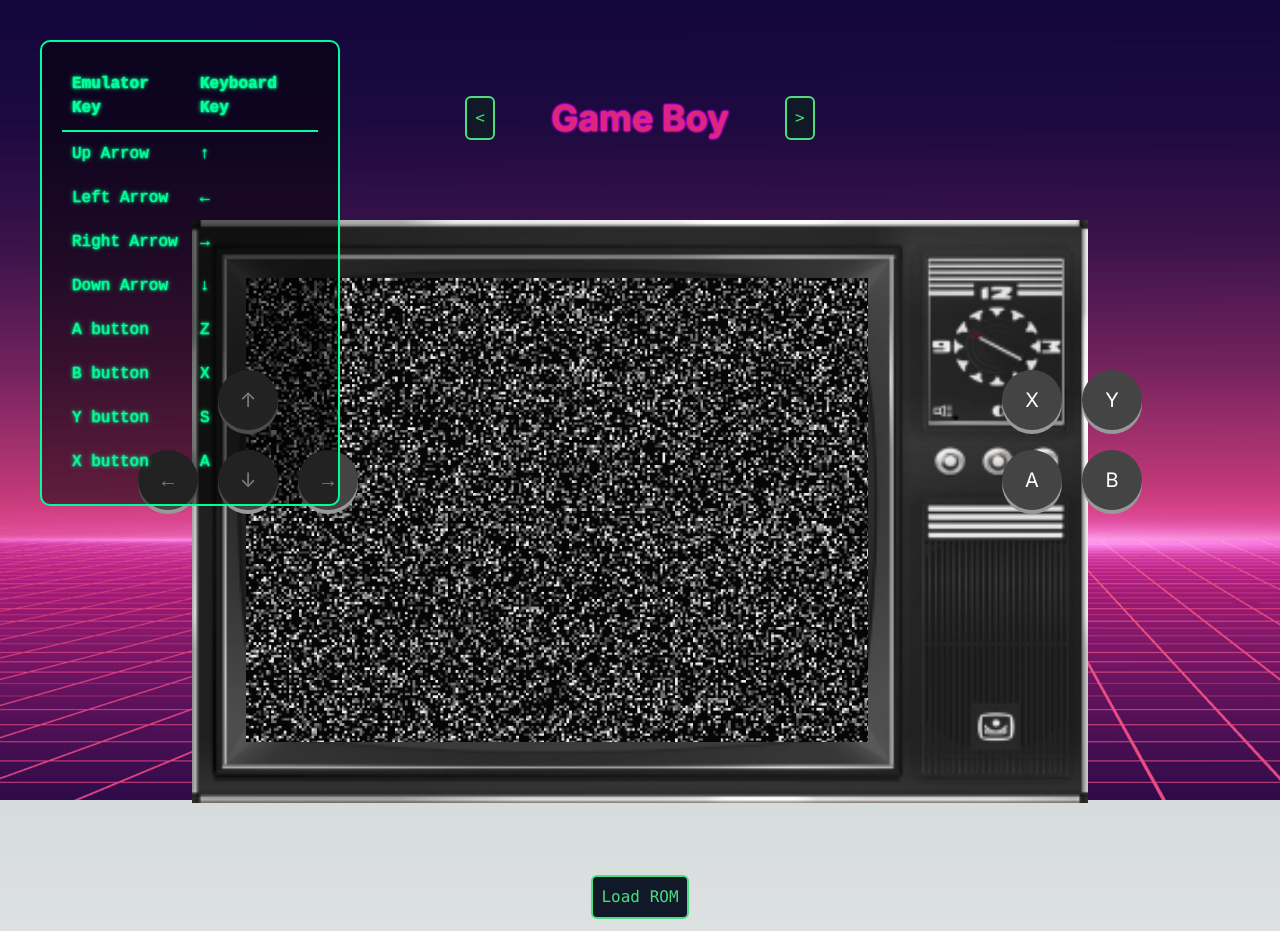
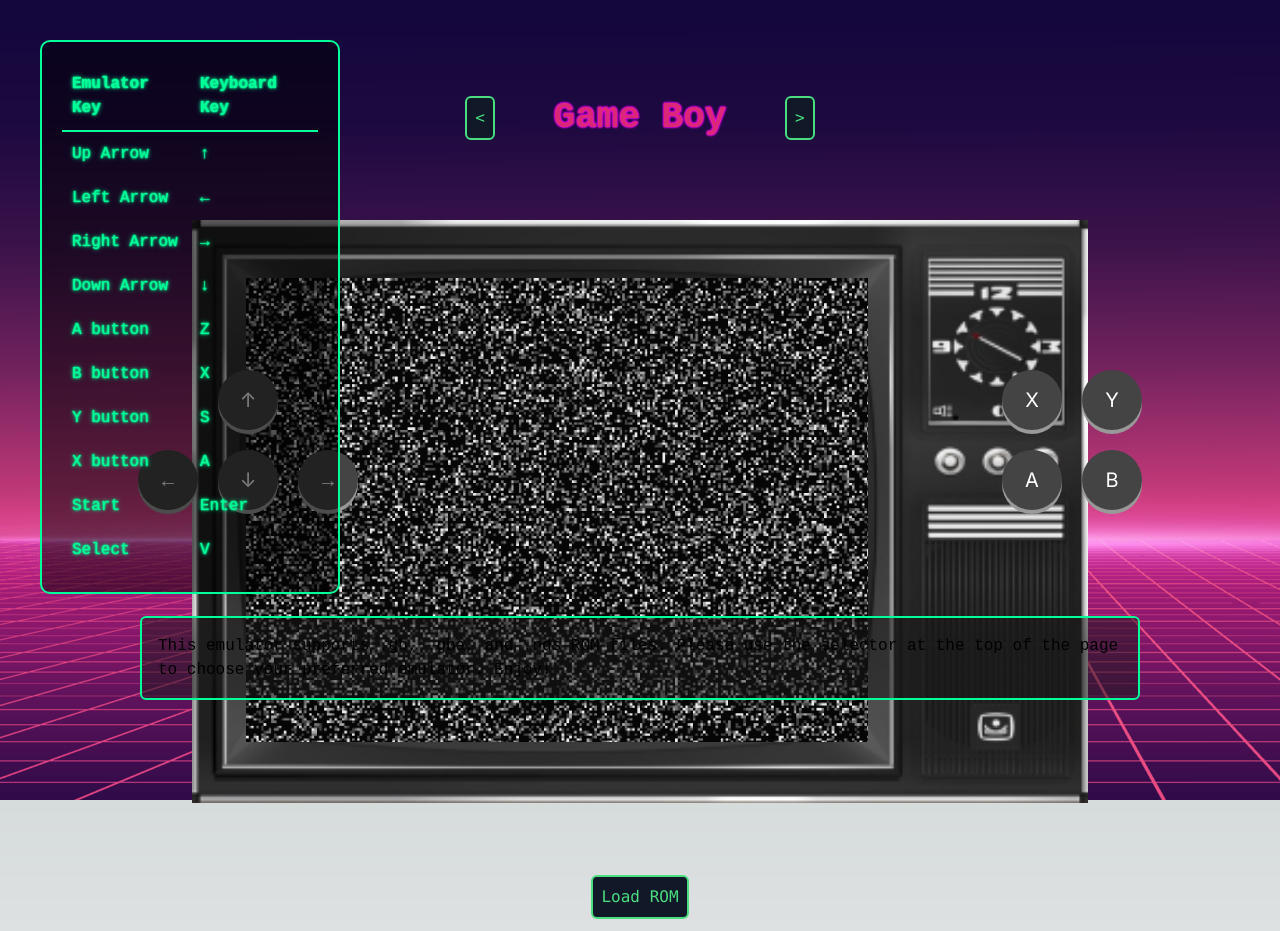
Before and after one commit to Clavvv/VirtualArcade, a Next.js app: page / in a window 1280 px wide. Built offline with nearby package versions, Linux system fonts and the light colour scheme.

Commit message:
minor formatting edits and instructional blurb

```diff
--- a/app/globals.css
+++ b/app/globals.css
@@ -38,6 +38,7 @@
   .text-neon-pink {
     @apply text-pink-600;
     text-shadow: 0 0 2px #ff00ff, 0 0 2px #ff00ff, 0 0 3px #ff00ff;
+    font-family: 'Courier New', Courier, monospace;
   }
   .bg-neon {
     @apply bg-gray-900;
@@ -123,4 +124,9 @@
   .keymappings tr:hover {
     background-color: rgba(245, 245, 245, 0.15);
   }
+
+  .instructions {
+    font-family: 'Courier New', Courier, monospace;
+    max-width: 1000px;
+  }
 }
--- a/app/page.js
+++ b/app/page.js
@@ -122,6 +122,9 @@
           <button className="cyber-button active:bg-slate-600" onClick={handleButtonClick}>
             Load ROM
           </button>
+          <div className="instructions absolute inset-x-50 bottom-5 bg-zinc-900/[0.5] p-4 m-20 rounded-md border-2 border-[#00ff99] ">
+            This emulator supports .gb, .gba, and .nds ROM files. Please use the selector at the top of the page to choose your preferred emulator. Enjoy!
+          </div>
         </div>
 
         <div className="controller flex justify-between w-full mt-10">
@@ -164,7 +167,7 @@
           <div className="controller-buttons-right flex flex-col items-center">
             <div className="flex">
               <div
-                className={`controller-button ${activeKeys['az'] ? 'controller-button-active' : ''
+                className={`controller-button ${activeKeys['a'] ? 'controller-button-active' : ''
                   }`}
                 onMouseDown={() => handleButtonPress('a')}
                 onMouseUp={() => handleButtonRelease('a')}
@@ -242,6 +245,14 @@
                 <td className="px-5">X button</td>
                 <td className="px-5">A</td>
               </tr>
+              <tr>
+                <td className="px-5">Start</td>
+                <td className="px-5">Enter</td>
+              </tr>
+              <tr>
+                <td className="px-5">Select</td>
+                <td className="px-5">V</td>
+              </tr>
             </tbody>
           </table>
         </div>
```
